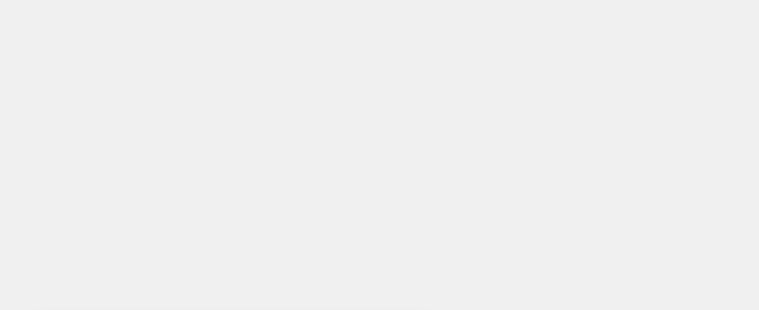
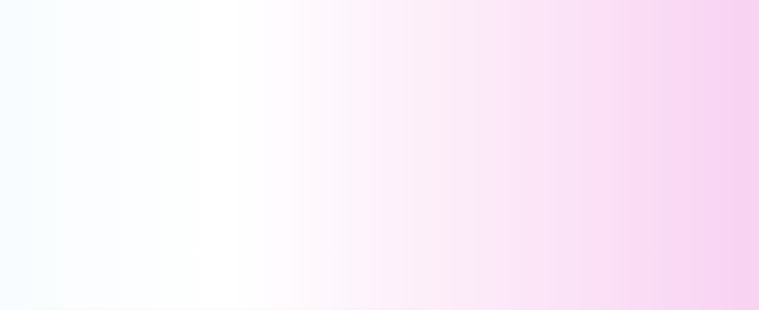
Before and after one commit to DaikiDash/ProyElect, a plain HTML site: page index.html in a window 1280 px wide. Shown: the top 310 px of the page, without its empty margins (408-1167 px from the left). Drawn offline with Linux system fonts and the light colour scheme.

Commit message:
Update Est.css

```diff
--- a/Est.css
+++ b/Est.css
@@ -1,5 +1,6 @@
 body {
     display: flex;
+    background: linear-gradient(to right, #eef7fc, white, rgb(247, 201, 239));
     justify-content: center;
     align-items: center;
     height: 100vh;
```
